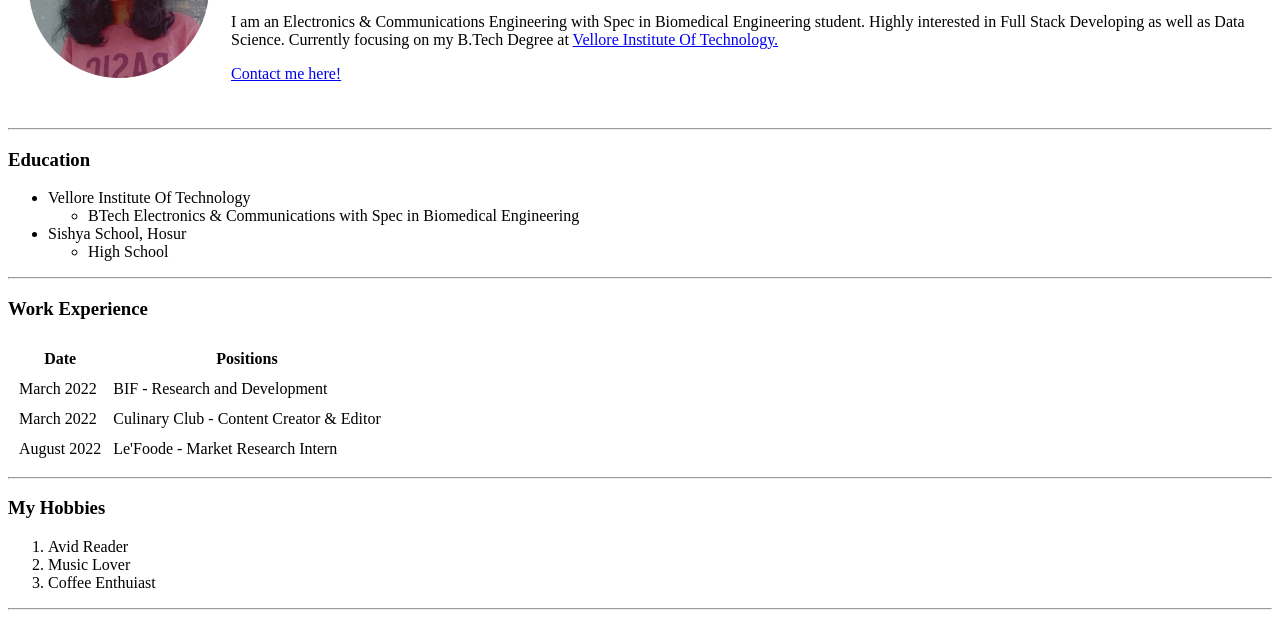
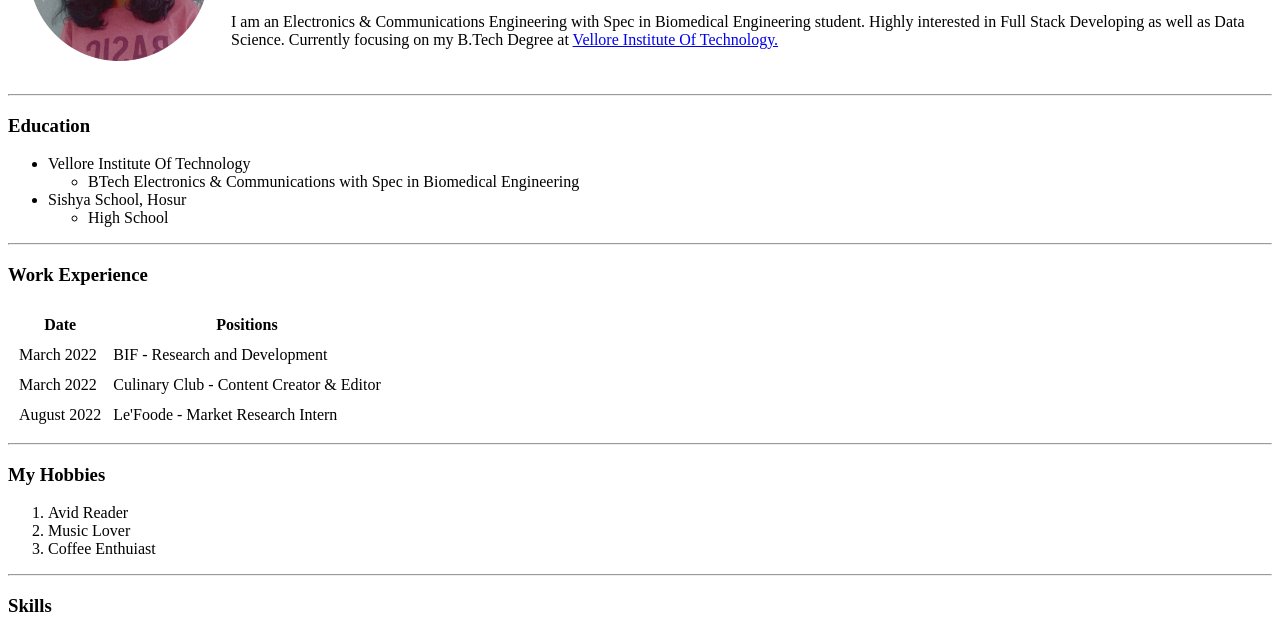
Before and after one commit to jahnavii26/cv, a plain HTML site: page index.html in a window 1280 px wide. Shown: the part 148-774 px from the top of the page. Drawn offline with Linux system fonts and the light colour scheme.

Commit message:
Removed contact page

```diff
--- a/index.html
+++ b/index.html
@@ -20,8 +20,8 @@
         I am an Electronics & Communications Engineering with Spec in Biomedical Engineering student.
         Highly interested in Full Stack Developing as well as Data Science. Currently focusing on my B.Tech Degree at <a href="https://vit.ac.in/">Vellore Institute Of Technology.</a>
       </p>
-      <p><a href="C:\Users\jahna\OneDrive\Desktop\Full stack dev\HTML personal site\contactMe.html">Contact me here!</a></p>
-    </td>
+<!--       <p><a href="C:\Users\jahna\OneDrive\Desktop\Full stack dev\HTML personal site\contactMe.html">Contact me here!</a></p> -->
+
   </table>
 
 
```
